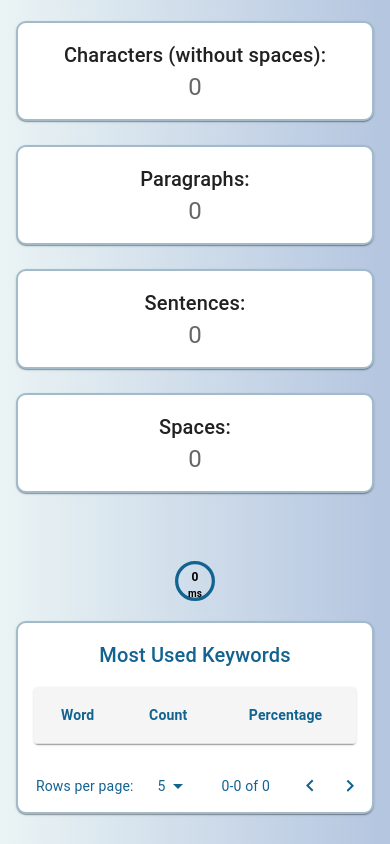
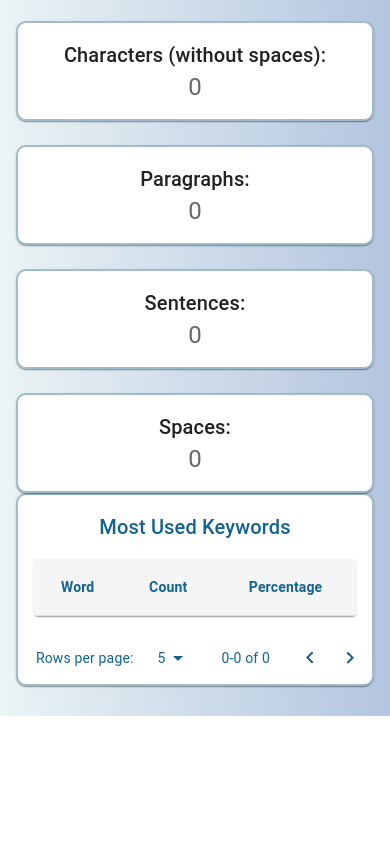
Before and after one commit to Ruqayah22/word-counter, a React (Create React App) app: page / in a window 390 px wide. Shown: the part 553-1397 px from the top of the page. After the commit the page ends 1269 px from the top, so only its background shows below. Built offline with nearby package versions, Linux system fonts and the light colour scheme.

Commit message:
Change the Responsive of the CircularProgress of run time maybe this is the last one i hope the last time

```diff
--- a/src/components/CountApp.js
+++ b/src/components/CountApp.js
@@ -517,67 +517,7 @@ const CountApp = ({ language }) => {
           />
           <Typography position="absolute">{stats.runTime} ms</Typography>
         </Box> */}
-        <Box
-          sx={{
-            display: "flex",
-            justifyContent: "center",
-            alignItems: "center",
-            width: "100%", // Ensures it stays inside the container
-            mt: { xs: 3, md: 4 }, // Adds spacing above on smaller screens
-          }}
-        >
-          {/* Wrapper to control size and centering */}
-          <Box
-            sx={{
-              position: "relative",
-              width: { xs: "80px", sm: "120px", md: "160px", lg: "200px" }, // Adjusts dynamically
-              height: { xs: "80px", sm: "120px", md: "160px", lg: "200px" }, // Ensures it's always circular
-              display: "flex",
-              justifyContent: "center",
-              alignItems: "center",
-              overflow: "hidden", // Prevents overflow issues
-            }}
-          >
-            {/* Circular Progress */}
-            <CircularProgress
-              variant="determinate"
-              value={100}
-              sx={{
-                width: "100%",
-                height: "100%",
-                color: "#136391",
-              }}
-            />
 
-            {/* Centered Run Time */}
-            <Typography
-              position="absolute"
-              sx={{
-                top: "45%", // Fine-tune text position
-                left: "50%",
-                transform: "translate(-50%, -50%)",
-                fontSize: { xs: "12px", sm: "14px", md: "18px", lg: "22px" },
-                fontWeight: "bold",
-              }}
-            >
-              {stats.runTime}
-            </Typography>
-
-            {/* "ms" Label */}
-            <Typography
-              position="absolute"
-              sx={{
-                top: "65%", // Moves it slightly below the number
-                left: "50%",
-                transform: "translate(-50%, -50%)",
-                fontSize: { xs: "10px", sm: "12px", md: "14px", lg: "16px" },
-                fontWeight: "bold",
-              }}
-            >
-              ms
-            </Typography>
-          </Box>
-        </Box>
       </Box>
 
       <Card
```
